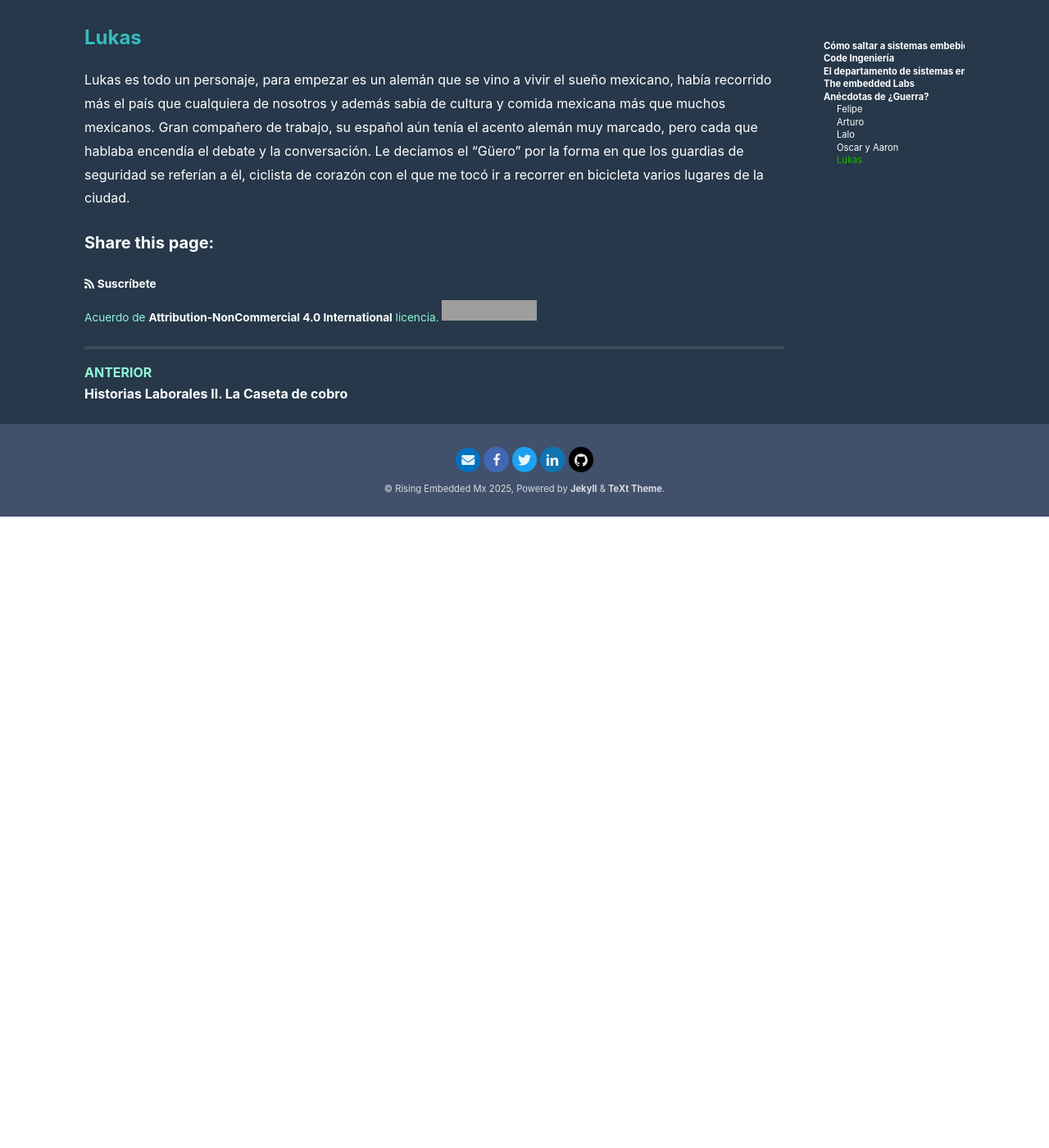
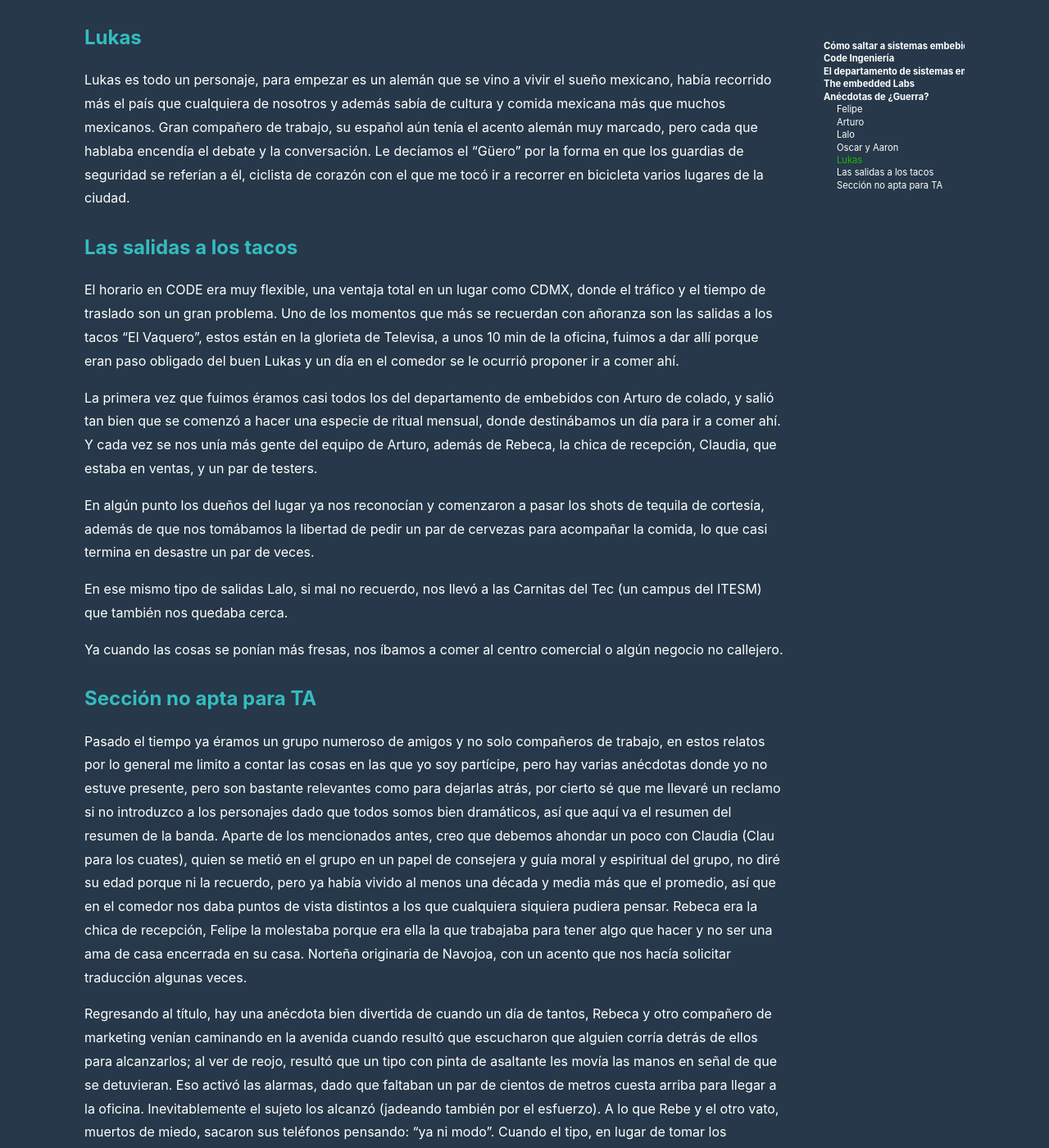
Before and after one commit to razielgdn/risingembeddedmx, a Jekyll site: the page built from contents/_posts/es/2026-05-26-Code.md, in a window 1280 px wide and 1400 px high, scrolled down 6569 px. Shown: the whole window at 82% size. Built offline with Jekyll 4.4.1, drawn with Linux system fonts in a browser that asks for light colours; nearby versions of some CDN libraries; comment, search, counter and statistics services are not loaded; before the commit the page ends 7199 px from its top, so only the background shows below that; some of the changed text lies outside the part shown; grey boxes are pictures that could not be loaded.

Commit message:
Update article

```diff
--- a/contents/_posts/es/2026-05-26-Code.md
+++ b/contents/_posts/es/2026-05-26-Code.md
@@ -131,3 +131,30 @@ Oscar era el Senior Hardware Engineer, y Aaron era su junior asignado, de hecho
 
 Lukas es todo un personaje, para empezar es un alemán que se vino a vivir el sueño mexicano, había recorrido más el país que cualquiera de nosotros y además sabía de cultura y comida mexicana más que muchos mexicanos. Gran compañero de trabajo, su español aún tenía el acento alemán muy marcado, pero cada que hablaba encendía el debate y la conversación.
 Le decíamos el "Güero" por la forma en que los guardias de seguridad se referían a él, ciclista de corazón con el que me tocó ir a recorrer en bicicleta varios lugares de la ciudad.
+
+
+### Las salidas a los tacos
+
+El horario en CODE era muy flexible, una ventaja total en un lugar como CDMX, donde el tráfico y el tiempo de traslado son un gran problema. Uno de los momentos que más se recuerdan con añoranza son las salidas a los tacos "El Vaquero", estos están en la glorieta de Televisa, a unos 10 min de la oficina, fuimos a dar allí porque eran paso obligado del buen Lukas y un día en el comedor se le ocurrió proponer ir a comer ahí.
+
+La primera vez que fuimos éramos casi todos los del departamento de embebidos con Arturo de colado, y salió tan bien que se comenzó a hacer una especie de ritual mensual, donde destinábamos un día para ir a comer ahí.
+Y cada vez se nos unía más gente del equipo de Arturo, además de Rebeca, la chica de recepción, Claudia, que estaba en ventas, y un par de testers.
+
+En algún punto los dueños del lugar ya nos reconocían y comenzaron a pasar los shots de tequila de cortesía, además de que nos tomábamos la libertad de pedir un par de cervezas para acompañar la comida, lo que casi termina en desastre un par de veces.
+
+En ese mismo tipo de salidas Lalo, si mal no recuerdo, nos llevó a las Carnitas del Tec (un campus del ITESM) que también nos quedaba cerca.
+
+Ya cuando las cosas se ponían más fresas, nos íbamos a comer al centro comercial o algún negocio no callejero.
+
+### Sección no apta para TA
+
+Pasado el tiempo ya éramos un grupo numeroso de amigos y no solo compañeros de trabajo, en estos relatos por lo general me limito a contar las cosas en las que yo soy partícipe, pero hay varias anécdotas donde yo no estuve presente, pero son bastante relevantes como para dejarlas atrás, por cierto sé que me llevaré un reclamo si no introduzco a los personajes dado que todos somos bien dramáticos, así que aquí va el resumen del resumen de la banda.
+Aparte de los mencionados antes, creo que debemos ahondar un poco con Claudia (Clau para los cuates), quien se metió en el grupo en un papel de consejera y guía moral y espiritual del grupo, no diré su edad porque ni la recuerdo, pero ya había vivido al menos una década y media más que el promedio, así que en el comedor nos daba puntos de vista distintos a los que cualquiera siquiera pudiera pensar.
+Rebeca era la chica de recepción, Felipe la molestaba porque era ella la que trabajaba para tener algo que hacer y no ser una ama de casa encerrada en su casa. Norteña originaria de Navojoa, con un acento que nos hacía solicitar traducción algunas veces.
+
+Regresando al título, hay una anécdota bien divertida de cuando un día de tantos, Rebeca y otro compañero de marketing venían caminando en la avenida cuando resultó que escucharon que alguien corría detrás de ellos para alcanzarlos; al ver de reojo, resultó que un tipo con pinta de asaltante les movía las manos en señal de que se detuvieran. Eso activó las alarmas, dado que faltaban un par de cientos de metros cuesta arriba para llegar a la oficina. Inevitablemente el sujeto los alcanzó (jadeando también por el esfuerzo). A lo que Rebe y el otro vato, muertos de miedo, sacaron sus teléfonos pensando: "ya ni modo". Cuando el tipo, en lugar de tomar los celulares y darse a la fuga, les dice respirando con dificultad también pero con toda familiaridad: "¿Por qué no me esperaron? Ven que la combi me deja hasta el semáforo...". Resulta que era el buen Lalo, quien al ver a sus amiguitos corrió para tener compañía en el camino.
+
+En algún punto del pasado César y yo recorríamos grandes distancias en bicicleta en el estado de Oaxaca y en cuanto pudimos, nos hicimos cada quien de una bicicleta en la Ciudad de México, que usábamos como medio de transporte para ir a trabajar, por el mandado o simplemente para salir a pasear por la ciudad.
+
+Entonces en algún punto, dejábamos nuestras bicicletas amarradas a un poste en la calle, a lo que César
+descubrió que Lukas metía la bici en el estacionamiento de la oficina, cuando le preguntó al guardia de seguridad si él podía hacer lo mismo, el guardia le dijo que preguntaría con sus superiores porque "Solo el Güero puede meter su bici al estacionamiento", a lo que César llegó con la historia al comedor ese día y se armó el debate de los derechos de los Güeros.
```
